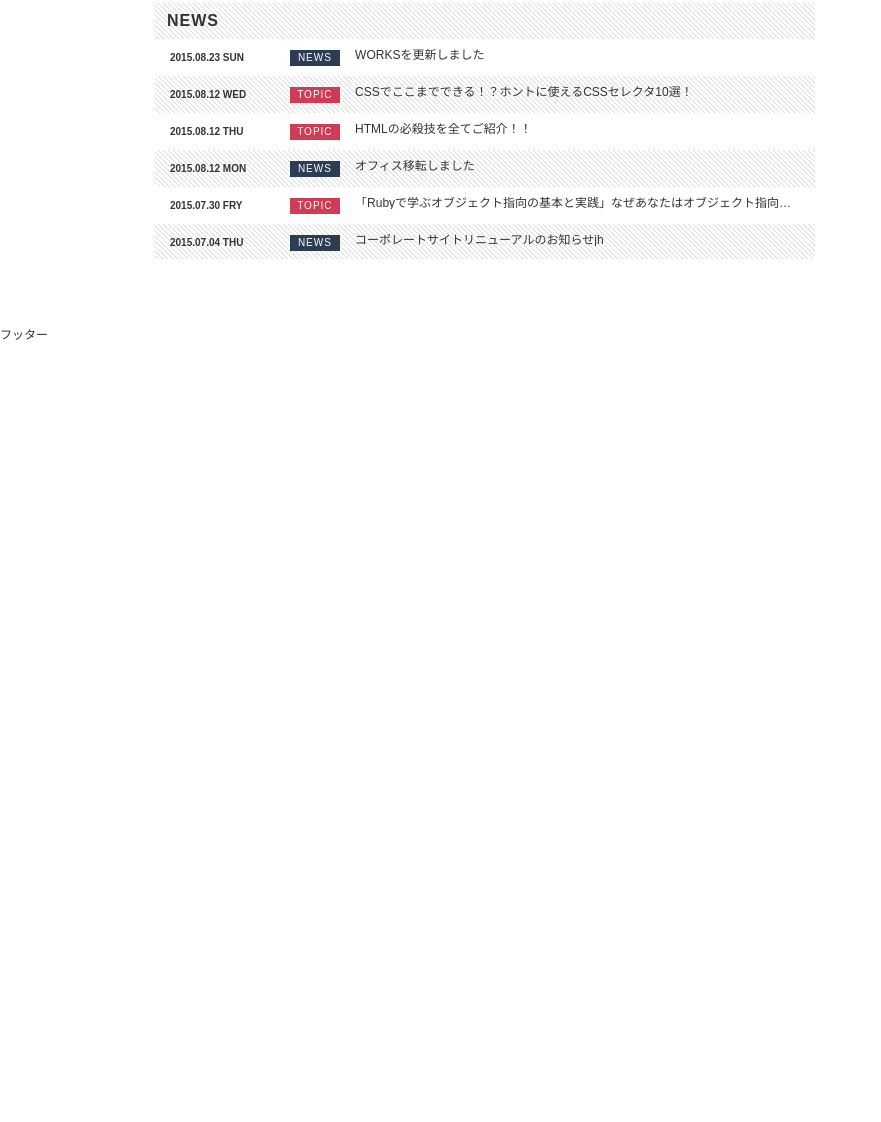
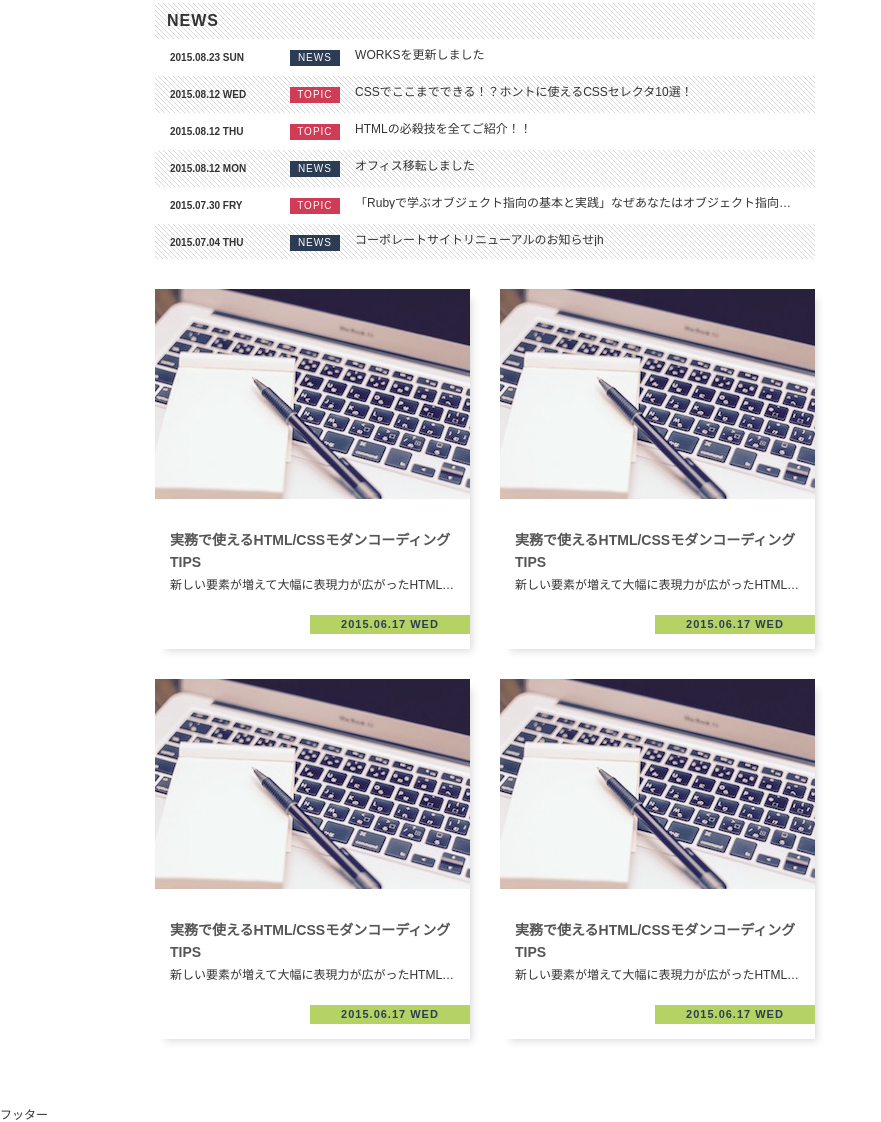
Before and after one commit to Sa2Knight/css3_training, a plain HTML site: page standard-layout/index.html in a window 1280 px wide. Shown: the part 496-1618 px from the top of the page, without its empty margins (0-881 px from the left). Before the commit the page ends 838 px from the top, so only its background shows below. Drawn offline with Linux system fonts and the light colour scheme.

Commit message:
記事一覧実装

```diff
--- a/standard-layout/css/style.css
+++ b/standard-layout/css/style.css
@@ -192,6 +192,60 @@ a:link, a:visited, a:hover, a:active {
   white-space: nowrap;
 }
 
+/* 記事一覧 */
+.article-box {
+  position: relative;
+  display: block;
+  width: 315px;
+  height: 360px;
+  margin-bottom: 30px;
+  padding: 210px 15px 0;
+  box-shadow: 6px 6px 8px -4px rgba(0, 0, 0, 0.15);
+  transition: opacity 0.15s;
+}
+.article-box:hover {
+  opacity: 0.8;
+}
+.article-box:nth-of-type(odd) {
+  float: left;
+}
+.article-box:nth-of-type(even) {
+  float: right;
+}
+.article-box .title {
+  margin-top: 30px;
+  color: #555;
+  font-size: 1.4rem;
+  line-height: 1.6;
+}
+.article-box .desc {
+  margin-top: 5px;
+  color: #333;
+  overflow: hidden;
+  text-overflow: ellipsis;
+  white-space: nowrap;
+}
+.article-box .date {
+  position: absolute;
+  right: 0px;
+  bottom: 15px;
+  display: block;
+  width: 160px;
+  padding: 4px;
+  background-color: #b5d264;
+  color: #2d3d54;
+  text-align: center;
+  letter-spacing: 1px;
+  font-weight: bold;
+  font-size: 1.1rem;
+}
+.article-box .image {
+  position: absolute;
+  top: 0;
+  left: 0;
+  width: 100%;
+}
+
 /* サイドメニュー */
 .sidemenu {
   float: right;
--- a/standard-layout/index.html
+++ b/standard-layout/index.html
@@ -125,6 +125,44 @@
         <!-- 記事一覧 -->
         <section class="articles">
           <h2 class="hidden">ARTICLES</h2>
+          <div class="clearfix">
+            <a class="article-box" href="#">
+              <h3 class="title">実務で使えるHTML/CSSモダンコーディングTIPS</h3>
+              <div class="desc">
+                新しい要素が増えて大幅に表現力が広がったHTML/CSS3を活用し、
+                モダンなコーディングにチャレンジしましょう！
+              </div>
+              <time class="date" datetime="2015-06-17">2015.06.17 WED</time>
+              <img class="image" src="./images/article.jpg" alt="コーディング画面">
+            </a>
+            <a class="article-box" href="#">
+              <h3 class="title">実務で使えるHTML/CSSモダンコーディングTIPS</h3>
+              <div class="desc">
+                新しい要素が増えて大幅に表現力が広がったHTML/CSS3を活用し、
+                モダンなコーディングにチャレンジしましょう！
+              </div>
+              <time class="date" datetime="2015-06-17">2015.06.17 WED</time>
+              <img class="image" src="./images/article.jpg" alt="コーディング画面">
+            </a>
+            <a class="article-box" href="#">
+              <h3 class="title">実務で使えるHTML/CSSモダンコーディングTIPS</h3>
+              <div class="desc">
+                新しい要素が増えて大幅に表現力が広がったHTML/CSS3を活用し、
+                モダンなコーディングにチャレンジしましょう！
+              </div>
+              <time class="date" datetime="2015-06-17">2015.06.17 WED</time>
+              <img class="image" src="./images/article.jpg" alt="コーディング画面">
+            </a>
+            <a class="article-box" href="#">
+              <h3 class="title">実務で使えるHTML/CSSモダンコーディングTIPS</h3>
+              <div class="desc">
+                新しい要素が増えて大幅に表現力が広がったHTML/CSS3を活用し、
+                モダンなコーディングにチャレンジしましょう！
+              </div>
+              <time class="date" datetime="2015-06-17">2015.06.17 WED</time>
+              <img class="image" src="./images/article.jpg" alt="コーディング画面">
+            </a>
+          </div>
         </section>
       </main>
 
```
